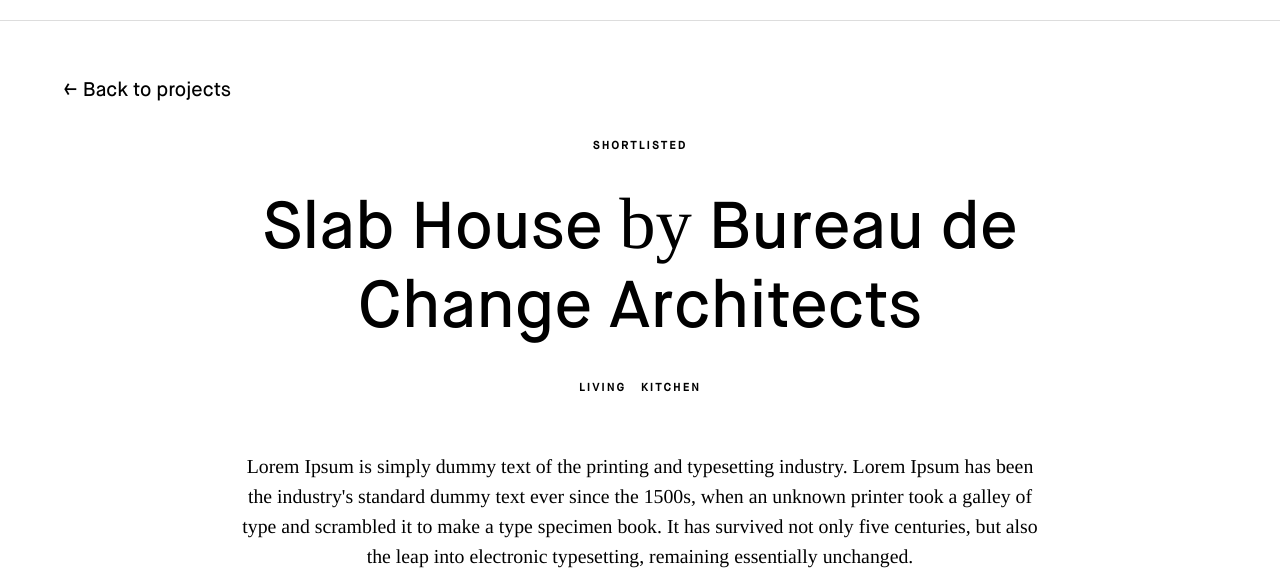
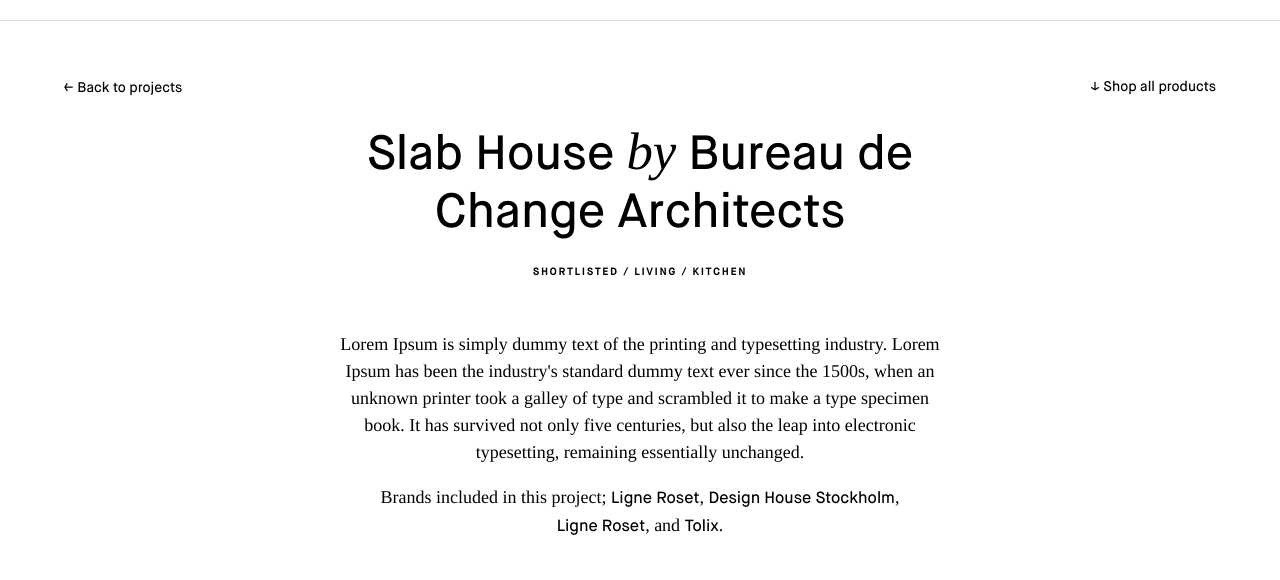
Before and after one commit to OpenBuildings/dont-move-improve, a Jekyll site: the page built from _projects/bureau-de-change-architects-slab-house.html, in a window 1280 px wide, cut to the strip 0-580 px from the top of the page. Built offline with Jekyll 4.4.1, drawn with Linux system fonts in a browser that asks for light colours; some of the changed text lies outside the part shown.

Commit message:
Projects layout updates

```diff
--- a/_includes/project/body.html
+++ b/_includes/project/body.html
@@ -1,4 +1,3 @@
-{% include project/categories.html %}
 <h1>{{ page.title }} <span class="serif">by</span> {{ page.architect }}</h1>
 {% include project/tags.html %}
 <p class="description">{{ page.description }}</p>
--- a/_includes/project/categories.html
+++ /dev/null
@@ -1,5 +0,0 @@
-<ul class="tags">
-{% for category in page.categories %}
-    <li>{{category}}</li>
-{% endfor %}
-</ul>
--- a/_includes/project/products.html
+++ b/_includes/project/products.html
@@ -7,7 +7,8 @@
     <li>
         <a href="{{product.url}}">
             <span class="image" style="background-image: url('{{product.image}}')"></span>
-            <span>{{product.name}} by {{product.brand}}</span>
+            <span class="caption">{{product.name}} <span class="serif">by</span> {{product.brand}}</span>
+            <br>
             <span class="btn">Shop now</span>
         </a>
     </li>
--- a/_includes/project/tags.html
+++ b/_includes/project/tags.html
@@ -1,4 +1,7 @@
 <ul class="tags">
+{% for category in page.categories %}
+    <li>{{category}}</li>
+{% endfor %}
 {% for tag in page.tags %}
     <li>{{tag}}</li>
 {% endfor %}
--- a/_layouts/project.html
+++ b/_layouts/project.html
@@ -2,6 +2,7 @@
 layout: default
 ---
 <article class="project">
+    <a class="shop" href="#products">&darr; Shop all products</a>
     <p class="back"><a href="{{site.baseurl}}/">&larr; Back to projects</a></p>
     {{ content }}
 </article>
--- a/css/styles.scss
+++ b/css/styles.scss
@@ -26,7 +26,7 @@
     background-color: $bg-color;
     font-family: $sans;
     text-align: center;
-    font-size: 22px;
+    font-size: 20px;
 }
 
 header {
@@ -66,6 +66,7 @@
 .serif {
     font-family: $serif;
     font-size: 1.1em;
+    font-style: italic;
 }
 
 h1,h2,h3,h4,h5,h6 {
@@ -77,7 +78,7 @@
 }
 
 .viewby h4 {
-    font-size: 11px;
+    font-size: 10px;
     letter-spacing: 0.2em;
     font-weight: 800;
     text-transform: uppercase;
@@ -120,7 +121,7 @@
 
 .project-info>ul {
     list-style: none;
-    font-size: 11px;
+    font-size: 10px;
     letter-spacing: 0.2em;
     font-weight: 800;
     text-transform: uppercase;
@@ -133,15 +134,24 @@
 
 .back {
     text-align: left;
-    font-size: 0.9em;
+    font-size: 0.7em;
     margin-bottom: 2em;
+}
+
+.shop {
+    position: fixed;
+    top:60px;
+    right: 0;
+    padding: 20px 5vw 20px 25px;
+    background: #fff;
+    font-size: 0.7em;
 }
 
 .project h1 {
     margin: 0 auto 0.5em auto;
-    font-size: 3em;
+    font-size: 2.4em;
     line-height: 1.2em;
-    max-width: 800px;
+    max-width: 700px;
 }
 
 .project>p:not(.back) {
@@ -149,7 +159,7 @@
     font-size: 0.9em;
     line-height: 1.5em;
     font-family: $serif;
-    max-width: 800px;
+    max-width: 600px;
 }
 
 .project>p.description {
@@ -158,7 +168,7 @@
 
 .project .tags {
     list-style: none;
-    font-size: 11px;
+    font-size: 10px;
     letter-spacing: 0.2em;
     font-weight: 800;
     text-transform: uppercase;
@@ -167,19 +177,23 @@
 
 .project .tags>li {
     display: inline;
-    margin: 0 5px;
+}
+
+.project .tags>li:not(:last-child):after {
+    content: ' / ';
 }
 
 .project>.brands>span>a {
     font-family: $sans;
     font-size: 0.9em;
     position: relative;
+    display: inline-block;
 }
 
 .project>.brands>span>a:after {
     content: '';
     border-bottom: 1px solid $black;
-    height: 100%;
+    height: 1.3em;
     width: 0;
     position: absolute;
     top: 0;
@@ -213,6 +227,14 @@
     margin-bottom: 2em;
 }
 
+#products {
+    margin: 0 auto 6em auto;
+}
+
+#products>h2 {
+    margin: 4em auto 2em auto;
+}
+
 #products>ul {
     list-style: none;
     width: 100%;
@@ -241,5 +263,18 @@
     height: 200px;
     background-size: contain;
     background-repeat: no-repeat;
-    background-position: 50% 50%;
+    background-position: 50% 100%;
 }
+
+#products>ul>li>a>.caption {
+    display: block;
+    margin-top: 2em;
+    font-size: 0.7em;
+}
+
+#products>ul>li>a>.btn {
+    font-size: 0.7em;
+    padding: 10px 15px;
+    border: 2px solid $black;
+    margin: 1em auto;
+}
```
